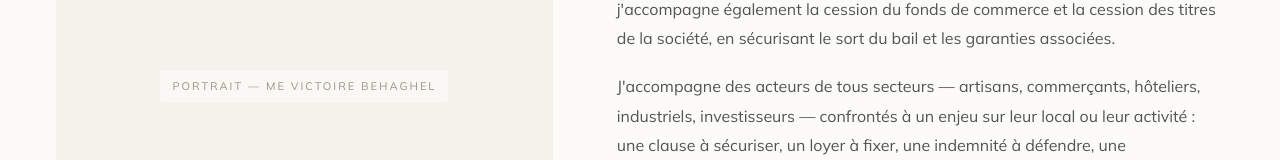
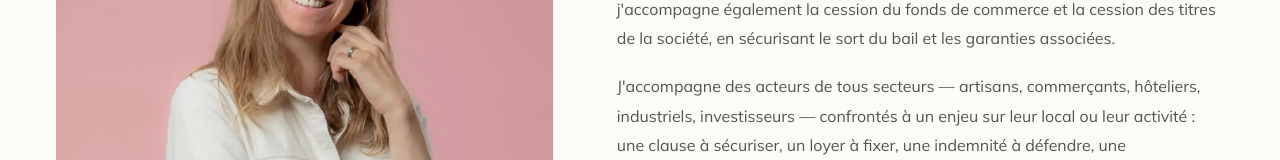
Before and after one commit to PLPATENOTRE/vb-website, a Next.js app: page /a-propos in a window 1280 px wide. Shown: the part 673-833 px from the top of the page. Built offline with nearby package versions, Linux system fonts and the light colour scheme; no server answers.

Commit message:
feat(a-propos): portrait Victoire Behaghel à la place du placeholder

```diff
--- a/src/app/(site)/a-propos/page.tsx
+++ b/src/app/(site)/a-propos/page.tsx
@@ -52,12 +52,14 @@ export default function AProposPage() {
 
       {/* Portrait + bio */}
       <section className="mx-auto max-w-[1280px] gap-16 px-6 pb-24 pt-10 md:grid md:grid-cols-[0.9fr_1.1fr] md:px-14">
-        {/* Placeholder portrait */}
-        <div className="mb-10 flex h-[360px] items-center justify-center rounded bg-sand md:sticky md:top-[110px] md:mb-0 md:h-[600px]">
-          <span className="rounded-sm bg-cream/80 px-3 py-1.5 font-mulish text-[11px] uppercase tracking-[2px] text-[#9b9588]">
-            Portrait — Me Victoire Behaghel
-          </span>
-        </div>
+        {/* Portrait — Me Victoire Behaghel */}
+        <img
+          src="/assets/photo_portrait_victoire.webp"
+          alt="Victoire Behaghel, avocate en baux commerciaux à Lyon"
+          width={797}
+          height={1056}
+          className="mb-10 h-[360px] w-full rounded object-cover object-top md:sticky md:top-[110px] md:mb-0 md:h-[600px]"
+        />
 
         {/* Bio */}
         <div>
```
Also changed, not shown: media/photo_portrait_victoire.webp (added), public/assets/photo_portrait_victoire.webp (added).
